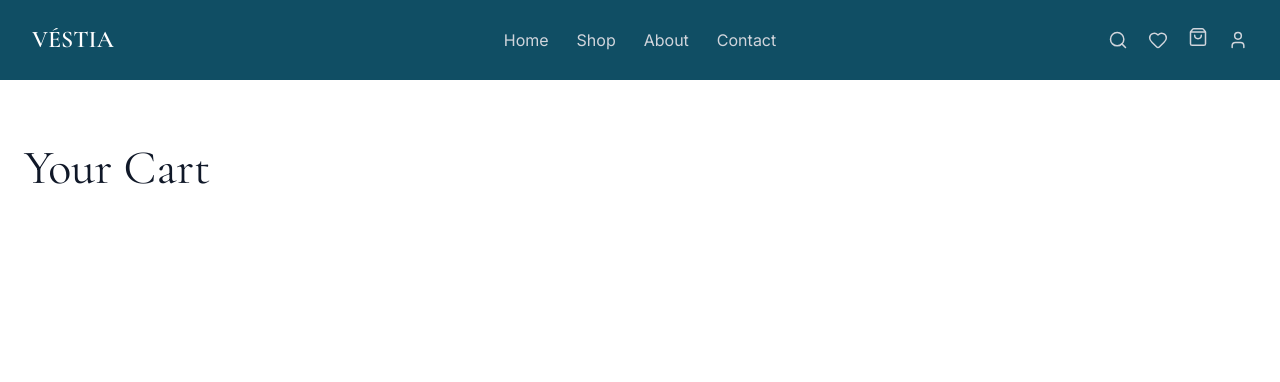
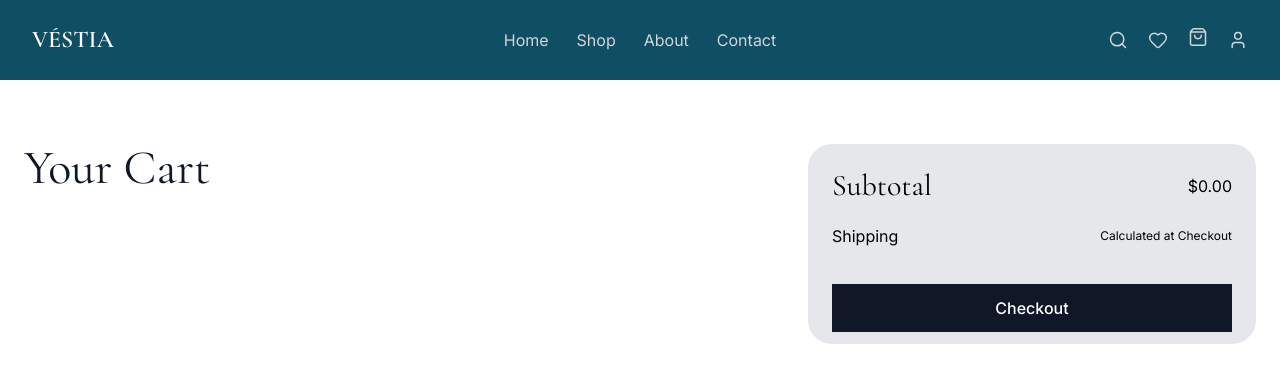
Before and after one commit to abenezertaye/VESTIA, a React (Vite) app: page /cart in a window 1280 px wide. Shown: the top 382 px of the page. Built offline with nearby package versions, Linux system fonts and the light colour scheme.

Commit message:
Add cart order summary

```diff
--- a/src/pages/Cart.jsx
+++ b/src/pages/Cart.jsx
@@ -4,12 +4,32 @@ import CartContext from "../context/CartContext"
 const Cart = () => {
 
   const { cart, setCart } = useContext(CartContext)
+
+  const subtotal = cart.reduce((accumulator, item)=>{
+     return accumulator + (item.product.price * item.quantity)
+  },0)
+
   return (
     <main className="px-6 py-16">
-      <div className="max-ww-7xl mx-auto">
-        <h1 className="text-5xl font-normal text-gray-900">
-          Your Cart
-        </h1>
+      <div className="max-w-7xl mx-auto">
+        <div className="flex justify-between">
+           <h1 className="text-5xl font-normal text-gray-900">
+              Your Cart
+           </h1>
+
+           <div className="w-full max-w-md h-50 bg-gray-200 rounded-3xl px-6 py-6">
+              <div className="flex justify-between items-center mb-5">
+                <h2 className="font-normal text-3xl">Subtotal</h2>
+                <p className="">${subtotal.toFixed(2)}</p>
+              </div>
+              <div className="flex justify-between items-center mb-5">
+                <p className="text-base">Shipping</p>
+                <p className="text-xs">Calculated at Checkout</p>
+              </div>
+              <button className="w-full h-12 font-medium bg-gray-900 text-white mt-4 transition-colors duration-300 ease-in-out hover:bg-gray-700 hover:text-gray-100">Checkout</button>
+           </div>
+        </div>
+
 
         <div className="mt-12 space-y-8">
           {cart.map((item) => (
```
